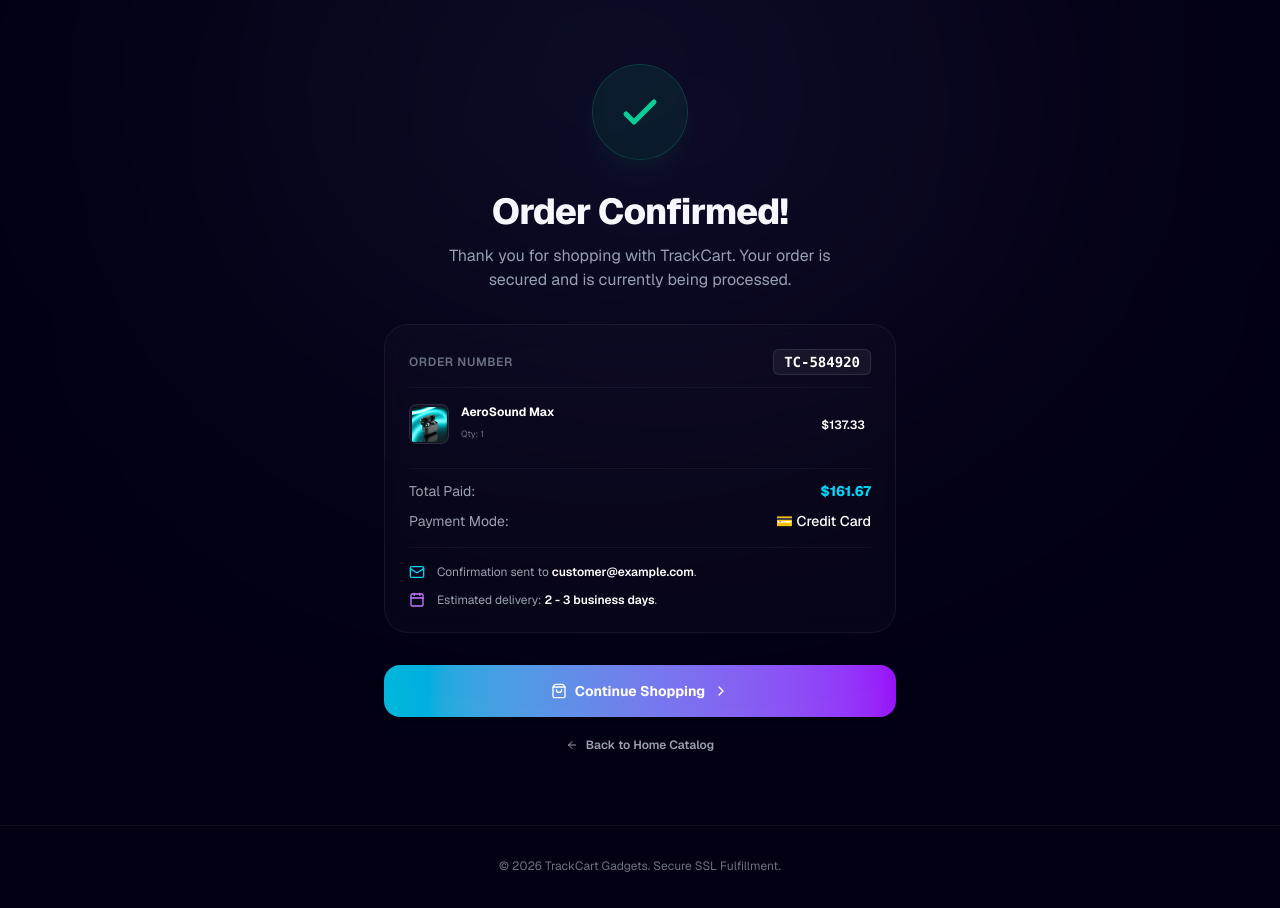
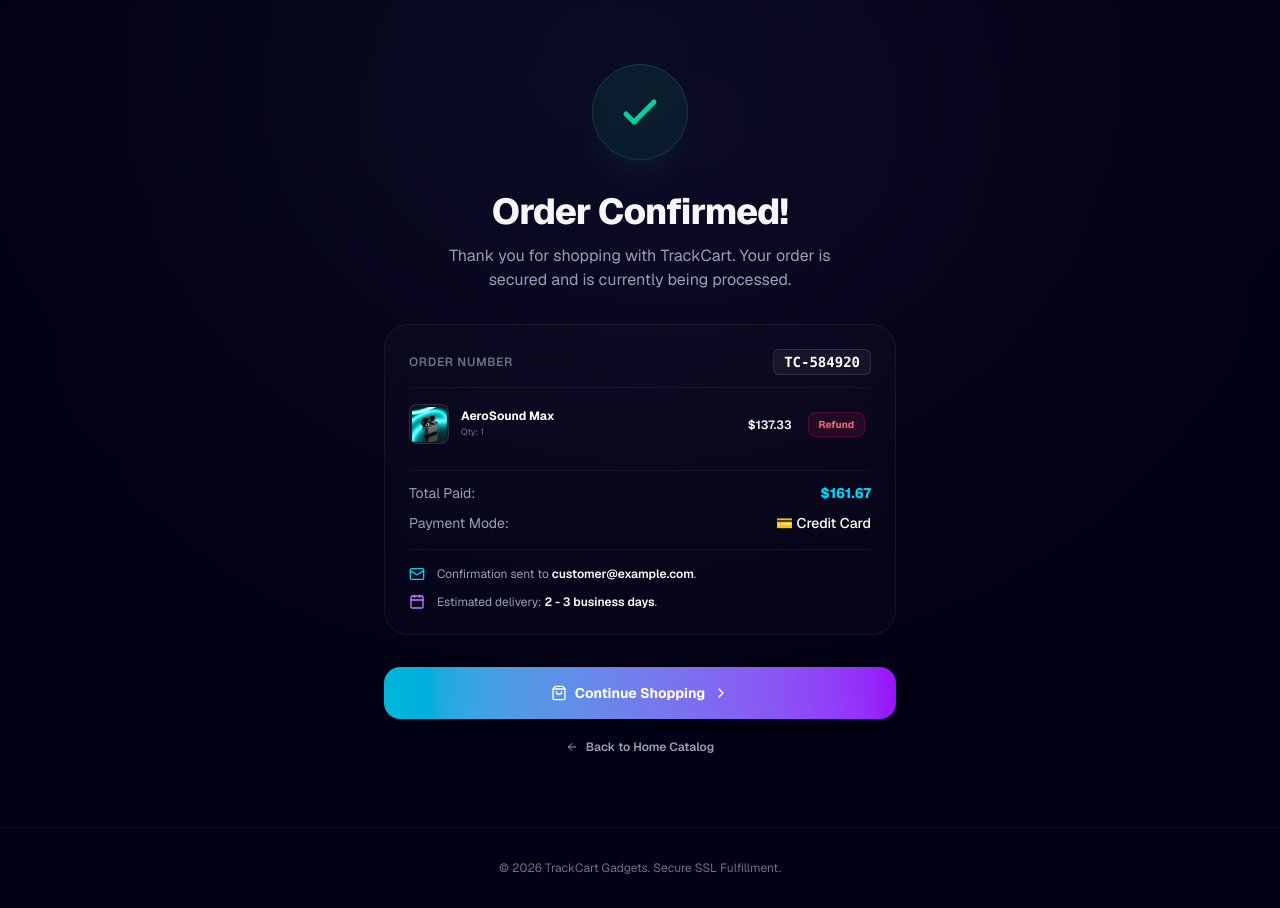
Before and after one commit to enam73209/trackcart, a Next.js app in the folder checkout-site/: page /thank-you in a window 1280 px wide. Built offline with nearby package versions, Linux system fonts and the light colour scheme; no server answers.

Commit message:
implement refund events with UI

```diff
--- a/checkout-site/app/thank-you/page.tsx
+++ b/checkout-site/app/thank-you/page.tsx
@@ -38,6 +38,37 @@ function ThankYouContent() {
       return item.price * 0.9; // 10% off
     }
     return item.price;
+  };
+
+  const [refundedItems, setRefundedItems] = useState<string[]>([]);
+  const [refundAlert, setRefundAlert] = useState<string | null>(null);
+
+  const handleRefund = (item: PurchasedItem) => {
+    if (refundedItems.includes(item.id)) return;
+
+    setRefundedItems((prev) => [...prev, item.id]);
+
+    const hasOrderCoupon = coupon === "SUMMER20";
+    const refundValue = getItemPrice(item) * item.quantity * (hasOrderCoupon ? 0.8 : 1);
+
+    pushGtmEvent("refund", {
+      transaction_id: orderId,
+      value: parseFloat(refundValue.toFixed(2)),
+      currency: "USD",
+      ...(coupon ? { coupon } : {}),
+      items: [
+        {
+          item_id: item.id,
+          item_name: item.name,
+          price: item.price,
+          quantity: item.quantity,
+          ...(item.coupon ? { coupon: item.coupon } : {}),
+        },
+      ],
+    });
+
+    setRefundAlert(`Refund requested successfully for ${item.name} ($${refundValue.toFixed(2)}).`);
+    setTimeout(() => setRefundAlert(null), 4000);
   };
 
   useEffect(() => {
@@ -173,6 +204,14 @@ function ThankYouContent() {
             </p>
           </div>
 
+          {/* Refund Success Alert Banner */}
+          {refundAlert && (
+            <div className="rounded-2xl bg-rose-500/10 border border-rose-500/20 p-4 text-xs sm:text-sm text-rose-300 flex items-center gap-3 animate-fade-in text-left">
+              <span className="text-base shrink-0">💸</span>
+              <p>{refundAlert}</p>
+            </div>
+          )}
+
           {/* Order Details Card */}
           <div className="glass rounded-3xl p-6 text-left space-y-4">
             <div className="flex items-center justify-between border-b border-white/5 pb-3">
@@ -185,13 +224,16 @@ function ThankYouContent() {
             </div>
 
             {/* List of Purchased Items */}
-            <div className="divide-y divide-white/5 max-h-[180px] overflow-y-auto pr-1.5 space-y-2">
-              {purchasedItems.map((item) => (
+            <div className="divide-y divide-white/5 max-h-[220px] overflow-y-auto pr-1.5 space-y-2">
+              {purchasedItems.map((item) => {
+                const isRefunded = refundedItems.includes(item.id);
+                return (
                   <div
                     key={item.id}
-                  className="flex items-center gap-3 py-2 first:pt-0"
+                    className="flex items-center justify-between gap-3 py-2.5 first:pt-0"
                   >
-                  <div className="relative h-10 w-10 flex-shrink-0 items-center justify-center rounded-lg bg-white/5 border border-white/10 flex overflow-hidden">
+                    <div className="flex items-center gap-3">
+                      <div className={`relative h-10 w-10 flex-shrink-0 items-center justify-center rounded-lg bg-white/5 border border-white/10 flex overflow-hidden ${isRefunded ? "opacity-40" : ""}`}>
                         <Image
                           src={item.image}
                           alt={item.name}
@@ -200,26 +242,48 @@ function ThankYouContent() {
                           className="object-contain"
                         />
                       </div>
-                  <div className="flex-grow">
-                    <h3 className="text-xs font-bold text-white">
+                      <div>
+                        <h3 className={`text-xs font-bold ${isRefunded ? "text-gray-500 line-through" : "text-white"}`}>
                           {item.name}
                         </h3>
+                        <div className="flex items-center gap-2 mt-0.5">
                           <span className="text-[9px] text-gray-500">
                             Qty: {item.quantity}
                           </span>
+                          {isRefunded && (
+                            <span className="text-[8px] bg-rose-500/10 text-rose-400 border border-rose-500/20 px-1 rounded font-bold">
+                              Refunded
+                            </span>
+                          )}
                         </div>
+                      </div>
+                    </div>
+
+                    <div className="flex items-center gap-4">
                       <div className="text-right">
                         {item.coupon === "SAVE10" && (
                           <span className="block text-[9px] text-gray-500 line-through">
                             ${(item.price * item.quantity).toFixed(2)}
                           </span>
                         )}
-                    <span className="text-xs font-semibold text-white">
+                        <span className={`text-xs font-semibold ${isRefunded ? "text-gray-500" : "text-white"}`}>
                           ${(getItemPrice(item) * item.quantity).toFixed(2)}
                         </span>
                       </div>
+
+                      {!isRefunded && (
+                        <button
+                          type="button"
+                          onClick={() => handleRefund(item)}
+                          className="text-[10px] font-bold text-rose-400 hover:text-rose-300 bg-rose-500/10 hover:bg-rose-500/20 border border-rose-500/20 rounded-lg px-2.5 py-1 transition-all cursor-pointer"
+                        >
+                          Refund
+                        </button>
+                      )}
                     </div>
-              ))}
+                  </div>
+                );
+              })}
             </div>
 
             {/* Pricing details */}
```
Lines whose indentation alone changed are shown as unchanged.
